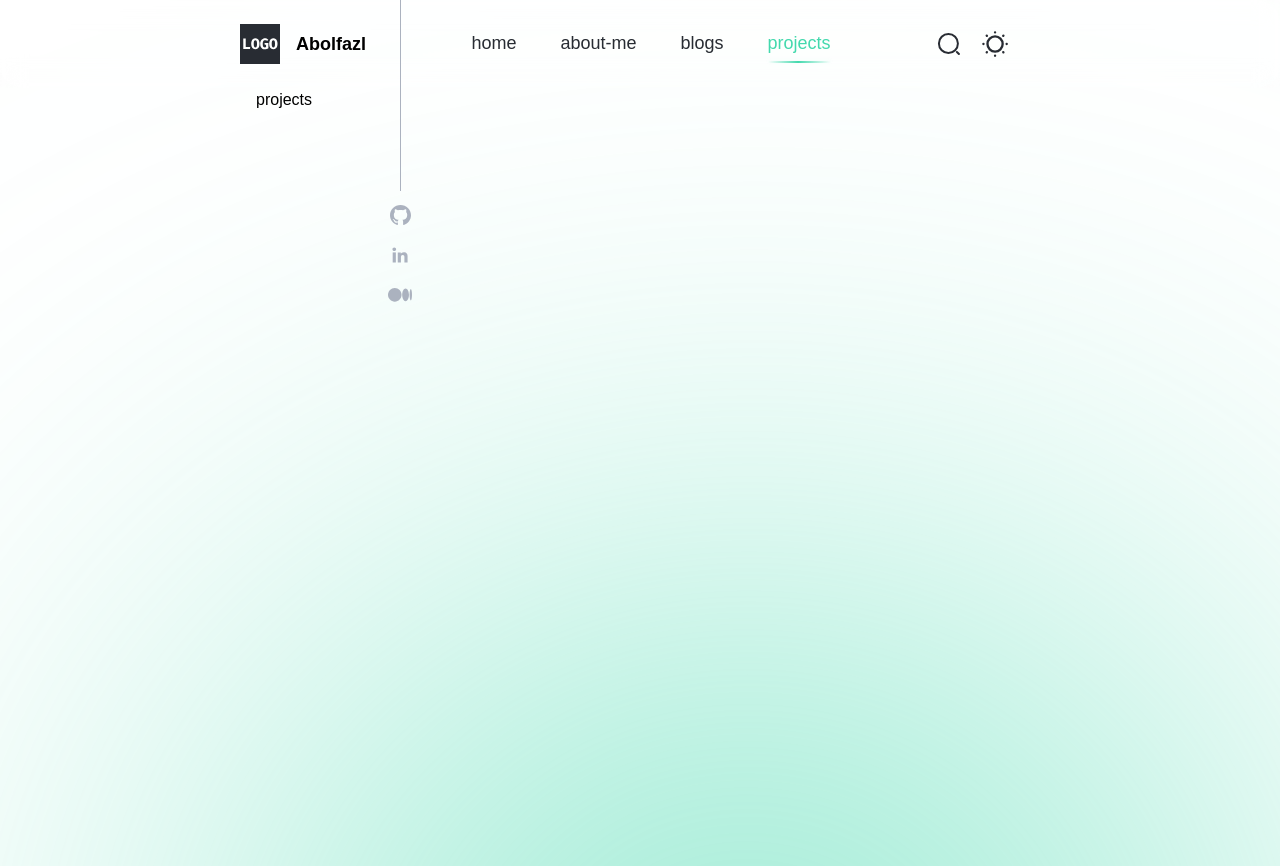
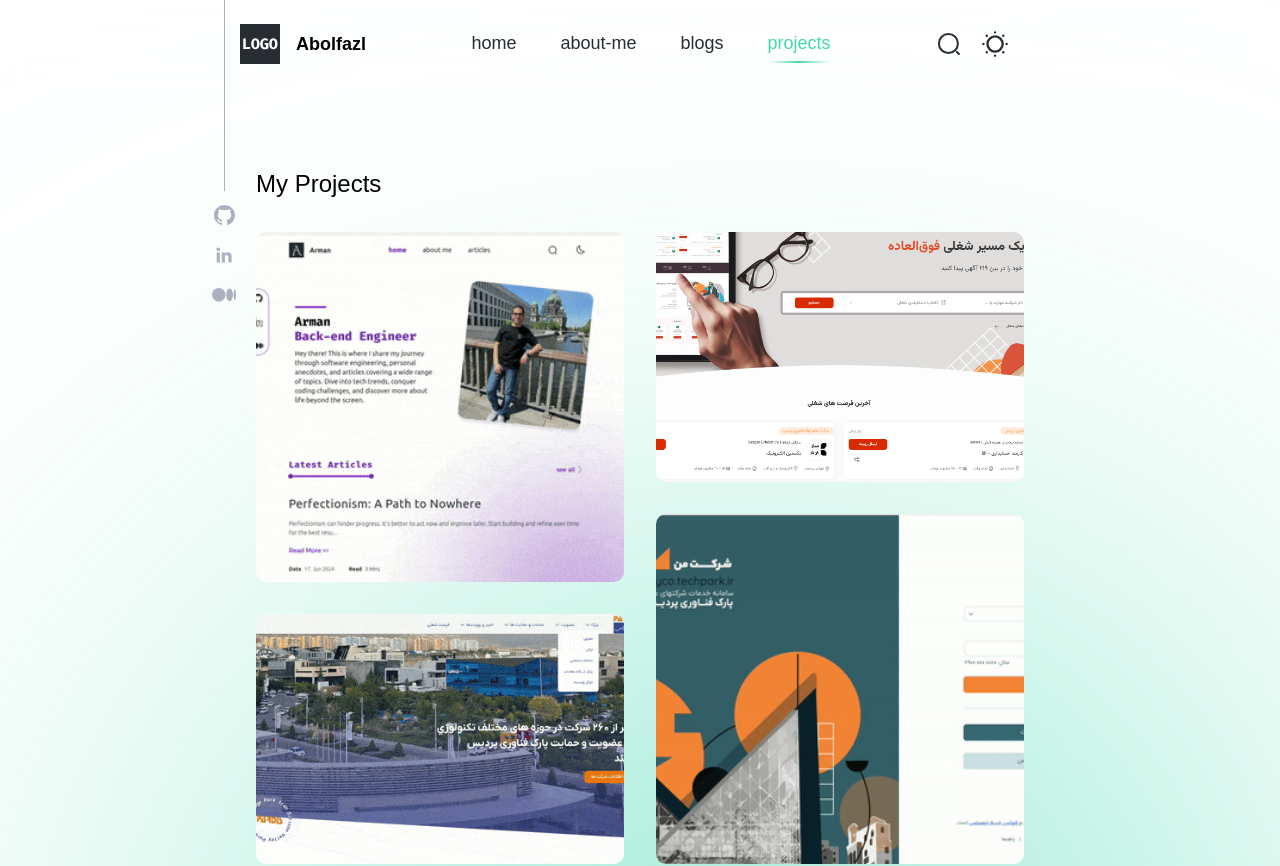
Before and after one commit to abolfazlteam/abolfazl, a Next.js app: page /projects in a window 1280 px wide. Shown: the top 866 px of the page. Built offline with nearby package versions, Linux system fonts and the light colour scheme; a web font is replaced by a local one.

Commit message:
complete projects page layout and refacotor project card component

```diff
--- a/src/app/(blogs)/blogs/page.tsx
+++ b/src/app/(blogs)/blogs/page.tsx
@@ -1,5 +1,16 @@
+import Header from "@/components/ui/Header";
+import Section from "@/components/ui/Section";
+
 const Page = () => {
-  return <main className="min-h-svh">all blogs here</main>;
+  return (
+    <main className="min-h-svh">
+      <div className="min-h-svh">
+        <Section className="lg:mt-[80px]">
+          <Header title="my blogs" />
+        </Section>
+      </div>
+    </main>
+  );
 };
 
 export default Page;
--- a/src/app/(projects)/_components/ProjectCard.tsx
+++ b/src/app/(projects)/_components/ProjectCard.tsx
@@ -1,15 +1,31 @@
 import Image from "next/image";
 import Tag from "./Tag";
 import { TProjectProps } from "@/constants/Projects.constants";
+import { twMerge } from "tailwind-merge";
 
-const ProjectCard: React.FC<TProjectProps> = ({
+type TProjectCardProps = TProjectProps & {
+  width?: number;
+  height?: number;
+  className?: string;
+};
+
+const ProjectCard: React.FC<TProjectCardProps> = ({
   description,
   src,
   tags,
   title,
+  width = 240,
+  height = 240,
+  className,
 }) => {
   return (
-    <article className="group relative h-[240px] w-[240px] cursor-pointer overflow-hidden rounded-10">
+    <article
+      style={{ maxWidth: `${width}px`, height: `${height}px` }}
+      className={twMerge(
+        "group relative w-full cursor-pointer overflow-hidden rounded-10",
+        className,
+      )}
+    >
       <Image
         src={src}
         fill
@@ -19,7 +35,7 @@ const ProjectCard: React.FC<TProjectProps> = ({
 
       <div className="invisible absolute h-full w-full bg-project-card-hover opacity-0 duration-300 ease-linear first-letter:transition-all group-hover:visible group-hover:opacity-100"></div>
 
-      <div className="absolute left-0 top-full z-[2] h-full w-full space-y-6 px-4 pb-3 pt-[41px] transition-all duration-500 ease-in-out group-hover:top-0">
+      <div className="absolute left-0 top-full z-[2] flex h-full w-full flex-col justify-end space-y-6 px-4 pb-3 pt-[41px] transition-all duration-500 ease-in-out group-hover:top-0">
         <div className="space-y-3">
           <h4 className="text-lg font-extrabold capitalize text-white">
             {title}
--- a/src/app/(projects)/projects/page.tsx
+++ b/src/app/(projects)/projects/page.tsx
@@ -1,5 +1,49 @@
+import Header from "@/components/ui/Header";
+import Section from "@/components/ui/Section";
+import ProjectCard from "../_components/ProjectCard";
+import { PROJECTS_DATA } from "@/constants/Projects.constants";
+
 const Page = () => {
-  return <div className="min-h-svh">projects</div>;
+  const evenIndexedProjects = PROJECTS_DATA.filter(
+    (_, index) => index % 2 === 0,
+  );
+
+  const oddIndexedProjects = PROJECTS_DATA.filter(
+    (_, index) => index % 2 !== 0,
+  );
+
+  return (
+    <div className="min-h-svh">
+      <Section className="lg:mt-[80px]">
+        <Header title="my projects" />
+      </Section>
+
+      <section className="mt-6 flex flex-col justify-center gap-8 gap-x-8 md:flex-row lg:mt-8">
+        <div className="flex w-full flex-col justify-center gap-8">
+          {evenIndexedProjects.map((project, index) => (
+            <ProjectCard
+              key={project.id}
+              {...project}
+              height={index % 2 === 0 ? 350 : 250}
+              width={384}
+              className="mx-auto w-full"
+            />
+          ))}
+        </div>
+        <div className="flex w-full flex-col gap-8">
+          {oddIndexedProjects.map((project, index) => (
+            <ProjectCard
+              key={project.id}
+              {...project}
+              height={index % 2 !== 0 ? 350 : 250}
+              width={384}
+              className="mx-auto w-full"
+            />
+          ))}
+        </div>
+      </section>
+    </div>
+  );
 };
 
 export default Page;
--- a/src/components/Navigation/ToolbarLinks.tsx
+++ b/src/components/Navigation/ToolbarLinks.tsx
@@ -8,7 +8,7 @@ interface IToolbarLinkProps {
 const ToolbarLinks: React.FC<IToolbarLinkProps> = ({ links }) => {
   return (
     <article
-      className="absolute top-0 z-30 hidden h-[311px] w-[32px] flex-col items-center gap-2 xl:left-96 xl:flex"
+      className="absolute top-0 z-30 hidden h-[311px] w-[32px] flex-col items-center gap-2 xl:left-52 xl:flex 2xl:left-96"
       data-testid="toolbar-links-wrapper"
     >
       {/* line */}
```
